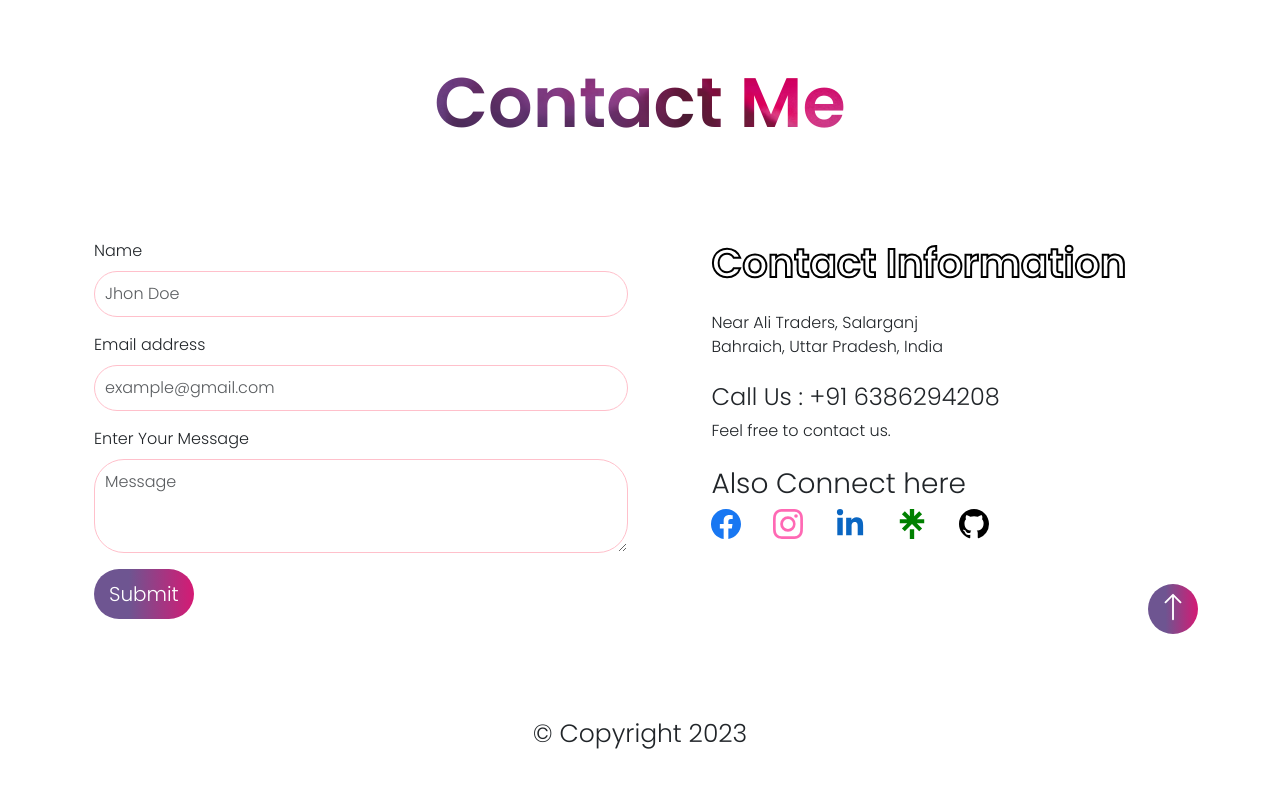
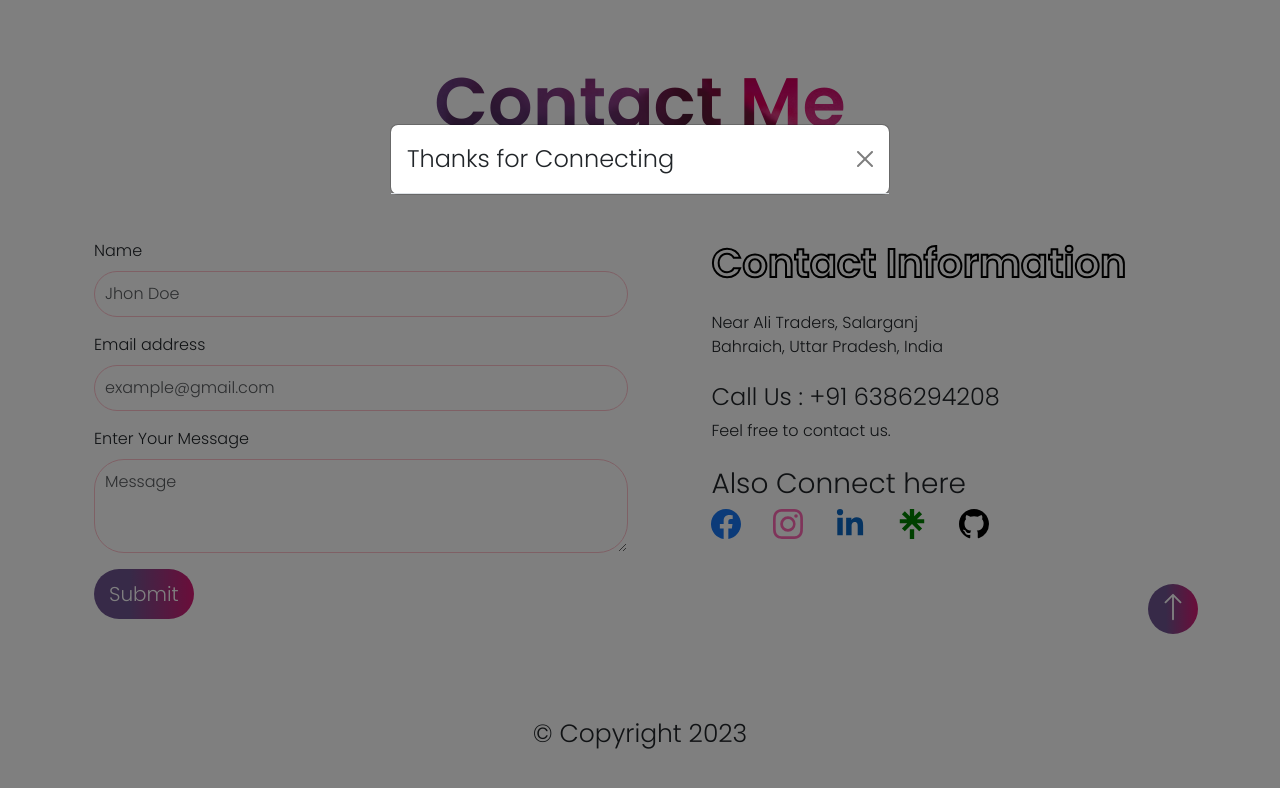
Before and after one commit to Rehan52004/personal-portfolio, a React (Vite) app: page / in a window 1280 px wide. Both pictures are taken after typing "Sample", "name@example.com", "Sample" into the empty fields and a click on the button "Submit". Shown: the part 2835-3623 px from the top of the page. Built offline with nearby package versions, Linux system fonts and the light colour scheme; no server answers.

Commit message:
modal added

```diff
--- a/src/components/Contact.jsx
+++ b/src/components/Contact.jsx
@@ -1,5 +1,5 @@
 import React, { useState } from 'react';
-import { Col, Container, Form, Row } from 'react-bootstrap';
+import { Col, Container, Form, Modal, Row } from 'react-bootstrap';
 
 //react-icons
 import { BsFacebook } from 'react-icons/bs';
@@ -21,6 +21,10 @@ const Contact = () => {
 	const [email, setEmail] = useState('');
 	const [message, setMessage] = useState('');
 
+	const [modal, setModal] = useState(false);
+
+	const handleClose = () => setModal(false);
+	const handleShow = () => setModal(true);
 	const formSubmission = (event, name, email, message) => {
 		event.preventDefault();
 		set(ref(db, 'user/' + Date.now()), {
@@ -31,17 +35,8 @@ const Contact = () => {
 		setName('');
 		setEmail('');
 		setMessage('');
-		alert('Succesfully form submitted');
+		handleShow();
 	};
-
-	// const formSubmission = (e) => {
-	// 	e.preventDefault();
-	// 	console.log(name, email, message);
-	// 	setName('');
-	// 	setEmail('');
-	// 	setMessage('');
-	// 	alert('Form Succesfully Submitted');
-	// };
 	return (
 		<>
 			<div className="contact" id="contactme">
@@ -117,6 +112,15 @@ const Contact = () => {
 									<button className="type-1-btn ">Submit</button>
 								</motion.div>
 							</Form>
+							<Modal
+								show={modal}
+								onHide={handleClose}
+								className="mt-5 pt-5 "
+							>
+								<Modal.Header closeButton>
+									<Modal.Title>Thanks for Connecting</Modal.Title>
+								</Modal.Header>
+							</Modal>
 						</Col>
 						<Col
 							xs={12}
```
